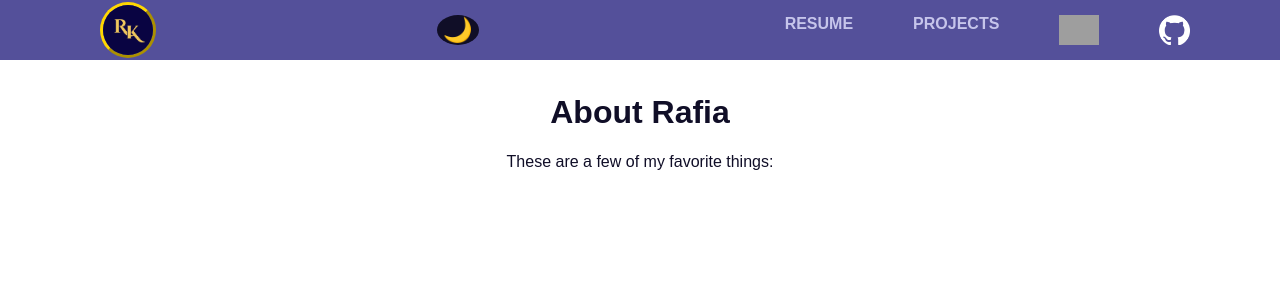
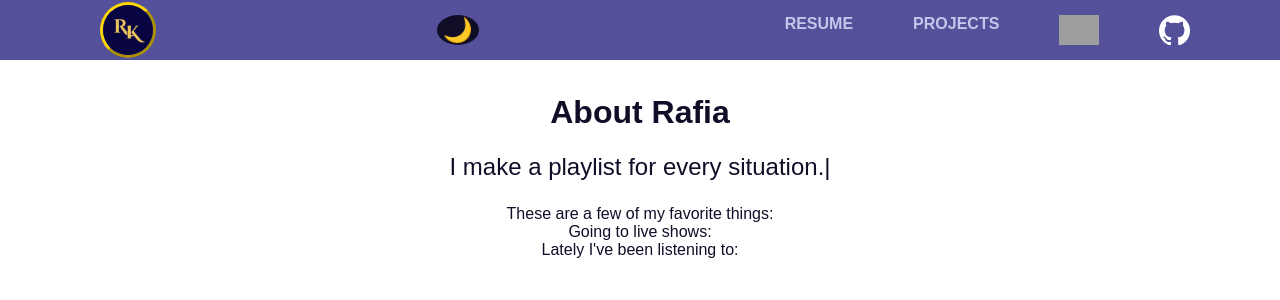
Before and after one commit to RafiaJK/portfolio, a React (Create React App) app: page /about in a window 1280 px wide. Shown: the top 300 px of the page. Built offline with nearby package versions, Linux system fonts and the light colour scheme; grey boxes are pictures that could not be loaded.

Commit message:
Updated education formatting, added to upcoming about section

```diff
--- a/src/About.js
+++ b/src/About.js
@@ -1,14 +1,38 @@
 import './App.css';
+import { TypeAnimation } from 'react-type-animation';
+
 
 function About() {
   return (
     <div className="Home">
 
       <h1>About Rafia</h1>
+      <TypeAnimation className='typing-animation'
+      sequence={[
+        'I am a coffee addict.',
+        1000, // Waits 1s
+        'I make a playlist for every situation.',
+        2000,
+        'I am a rom-com aficionado.',
+        2000,
+        () => {
+          console.log('Sequence completed'); // Place optional callbacks anywhere in the array
+        }
+      ]}
+      wrapper="span"
+      cursor={true}
+      repeat={Infinity}
+      style={{ fontSize: '1.5em', display: 'inline-block' }}
+    />
 
+    <br></br>
       These are a few of my favorite things:
 
+    <div className='concerts'>  Going to live shows:
+    </div>
 
+    <div className='Spotify-latest'>Lately I've been listening to:
+    </div>
          {/* <p>Check out what I'm listening to:</p>  */}
       {/* add spotify recent */}
 
--- a/src/CodingTimeline.js
+++ b/src/CodingTimeline.js
@@ -80,7 +80,7 @@ export default function OppositeContentTimeline() {
         <TimelineSeparator>
           <TimelineDot />
         </TimelineSeparator>
-        <TimelineContent>Hogged the family desktop to update my MySpace layout daily (so, so, SO much neon)</TimelineContent>
+        <TimelineContent>Got my first taste of coding while updating my MySpace layout daily (so, so, SO much neon)</TimelineContent>
       </TimelineItem>
     </Timeline>
   );
--- a/src/Resume.js
+++ b/src/Resume.js
@@ -78,8 +78,10 @@ function Resume() {
 
 
       <h3>Education:</h3>
-      <p>-2022- <br></br> Flatiron School | Software Engineering Bootcamp</p>
-      <p>-2018- <br></br> Stony Brook University | Bachelors Of Science in Information Systems</p>
+      <h4>Flatiron School | 2022</h4>
+      <p>Software Engineering Bootcamp</p>
+      <h4>Stony Brook University | 2018</h4>
+      <p>Bachelors Of Science in Information Systems, Specialization in Business & Economics</p>
 
     </div>
   );
```
